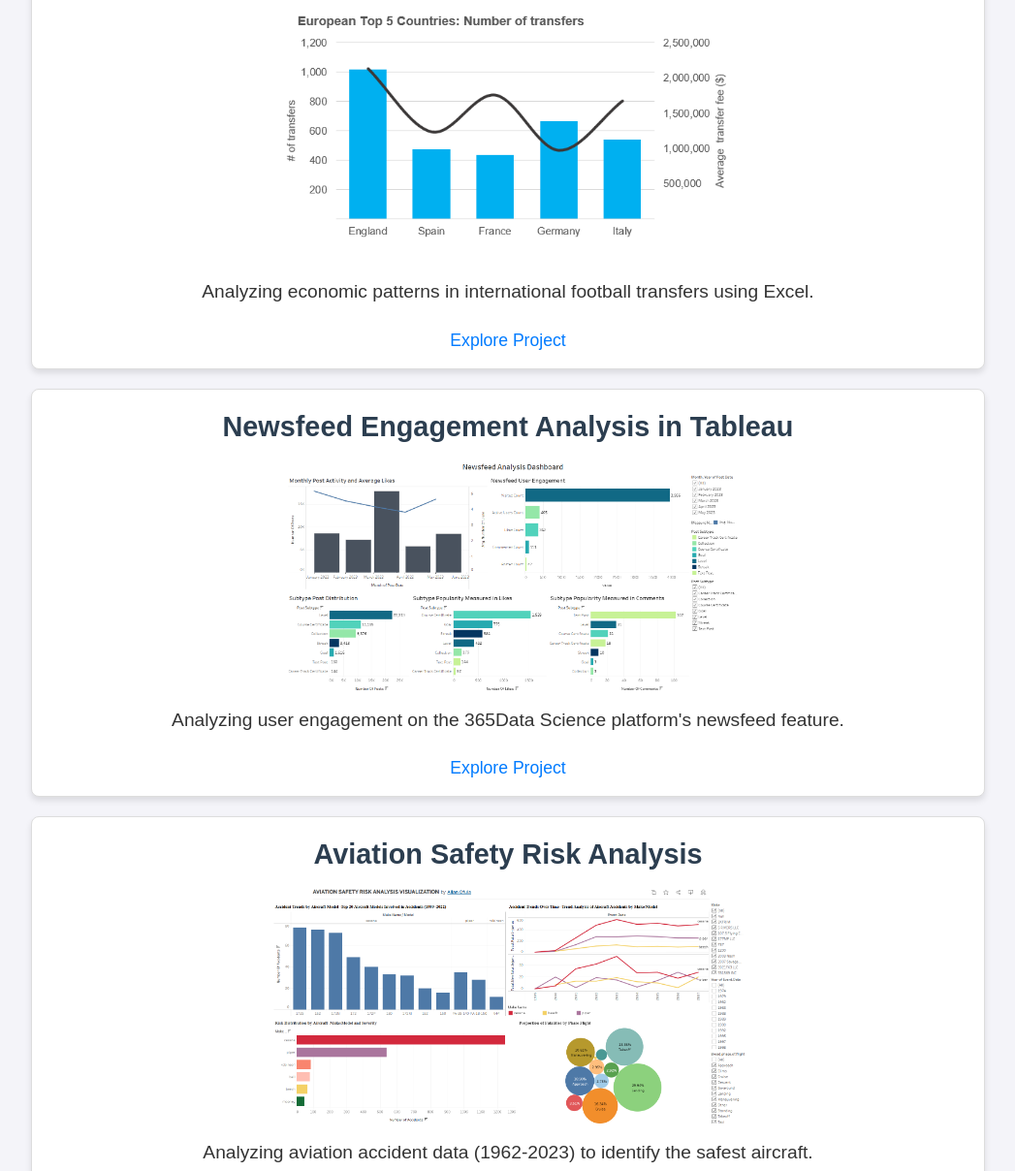
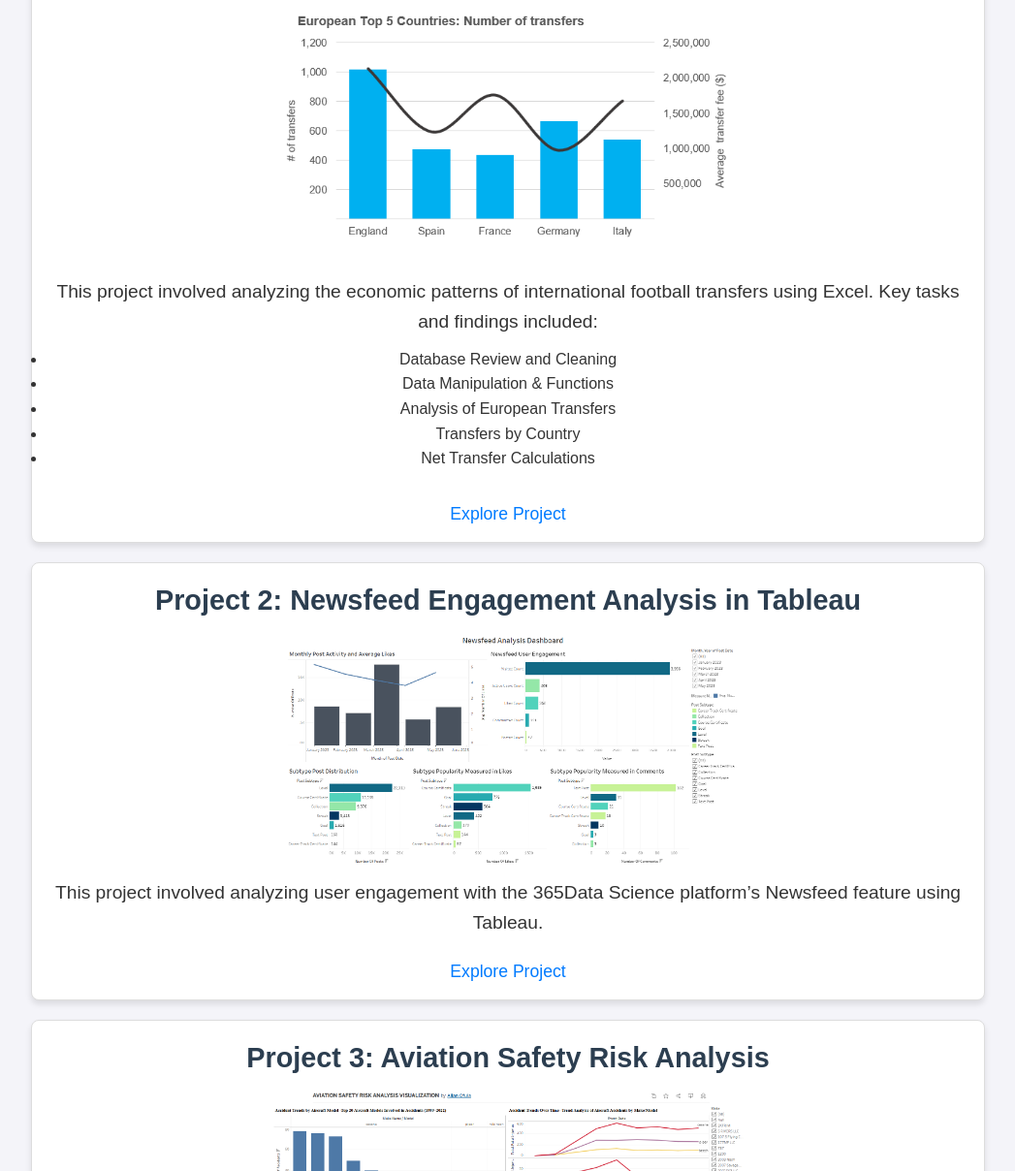
Before and after one commit to Allan-Ofula/Allan-Ofula.github.io, a plain HTML site: page index.html in a window 1280 px wide. Shown: the part 795-2003 px from the top of the page at 97% size, without its empty margins (116-1163 px from the left). Drawn offline with Linux system fonts and the light colour scheme.

Commit message:
Update index.html

```diff
--- a/index.html
+++ b/index.html
@@ -183,23 +183,30 @@
     <h2>Projects</h2>
 
     <div class="project-card">
-      <h3>Football Transfers Analysis in Excel</h3>
+      <h3>Project 1: Football Transfers Analysis in Excel</h3>
       <img src="/Images/Football Transfers Analysis Image.png" alt="Football Transfers Analysis">
-      <p>Analyzing economic patterns in international football transfers using Excel.</p>
+      <p>This project involved analyzing the economic patterns of international football transfers using Excel. Key tasks and findings included:</p>
+      <ul>
+        <li>Database Review and Cleaning</li>
+        <li>Data Manipulation & Functions</li>
+        <li>Analysis of European Transfers</li>
+        <li>Transfers by Country</li>
+        <li>Net Transfer Calculations</li>
+      </ul>
       <a href="https://github.com/Allan-Ofula/Football-Transfers-Analysis-in-Excel" target="_blank">Explore Project</a>
     </div>
 
     <div class="project-card">
-      <h3>Newsfeed Engagement Analysis in Tableau</h3>
+      <h3>Project 2: Newsfeed Engagement Analysis in Tableau</h3>
       <img src="/Images/Newsfeed Analysis Dashboard.png" alt="Newsfeed Engagement Analysis">
-      <p>Analyzing user engagement on the 365Data Science platform's newsfeed feature.</p>
+      <p>This project involved analyzing user engagement with the 365Data Science platform’s Newsfeed feature using Tableau.</p>
       <a href="https://github.com/Allan-Ofula/Newsfeed-Engagement-Analysis-in-Tableau-Project" target="_blank">Explore Project</a>
     </div>
 
     <div class="project-card">
-      <h3>Aviation Safety Risk Analysis</h3>
+      <h3>Project 3: Aviation Safety Risk Analysis</h3>
       <img src="/Images/Aviation Risk analysis image.png" alt="Aviation Safety Risk Analysis">
-      <p>Analyzing aviation accident data (1962-2023) to identify the safest aircraft.</p>
+      <p>Analyzing aviation accident data from 1962 to 2023 to identify the safest aircraft for a company entering the aviation industry.</p>
       <a href="https://github.com/Allan-Ofula/Aviation-Safety-Risk-Analysis-Project-Phase1" target="_blank">Explore Project</a>
 
     <div class="project-card">
```
